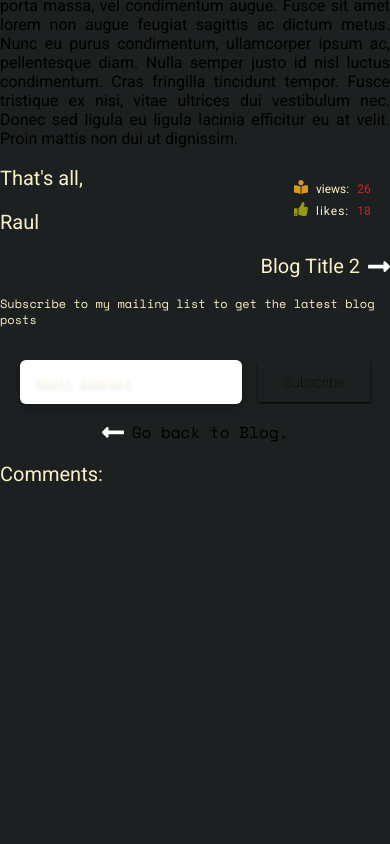
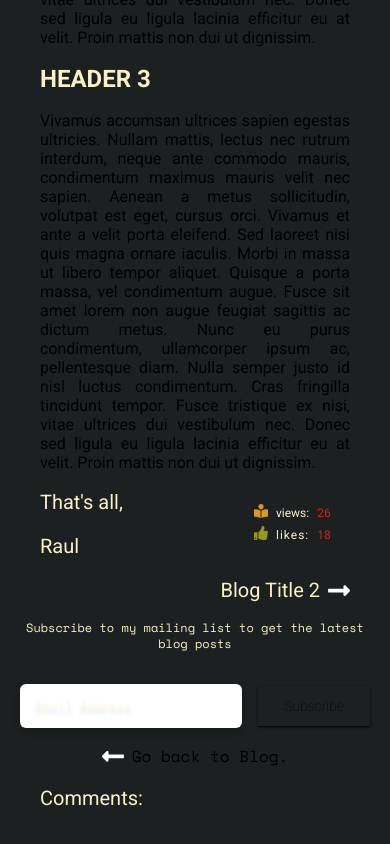
Before and after one commit to raulgavris/portfolio, a Next.js app: page /blog/1 in a window 390 px wide. Shown: the part 1511-2355 px from the top of the page. Before the commit the page ends 2127 px from the top, so only its background shows below. Built offline with nearby package versions, Linux system fonts and the light colour scheme; what tailwindcss-dark-mode would draw is missing.

Commit message:
more fixes...

```diff
--- a/src/pages/blog/[id].tsx
+++ b/src/pages/blog/[id].tsx
@@ -17,7 +17,7 @@ const BlogDetail = () => {
   }, [id, router])
 
   return parseInt(id as string) >= 1 || parseInt(id as string) <= 6 ? (
-    <div className="relative flex h-full min-h-screen w-screen flex-col items-center justify-start gap-4 overflow-y-scroll py-32">
+    <div className="relative flex h-full min-h-screen w-screen flex-col items-center justify-start gap-4 overflow-y-scroll px-10 py-32 sm:px-0">
       <div className="flex flex-row items-center justify-center gap-10 font-raulmono text-4xl font-bold text-lightGray">
         <div className="relative">Blog Title {id}</div>
       </div>
@@ -155,7 +155,7 @@ const BlogDetail = () => {
         </div>
       </div>
       <div className="flex max-w-[500px] flex-col items-center justify-center gap-8">
-        <div className="font-raulmono text-xs text-lightGray">
+        <div className="text-center font-raulmono text-xs text-lightGray">
           Subscribe to my mailing list to get the latest blog posts
         </div>
         <div className="mousehover relative mx-auto flex min-w-[350px] flex-row items-center justify-center gap-4">
```
